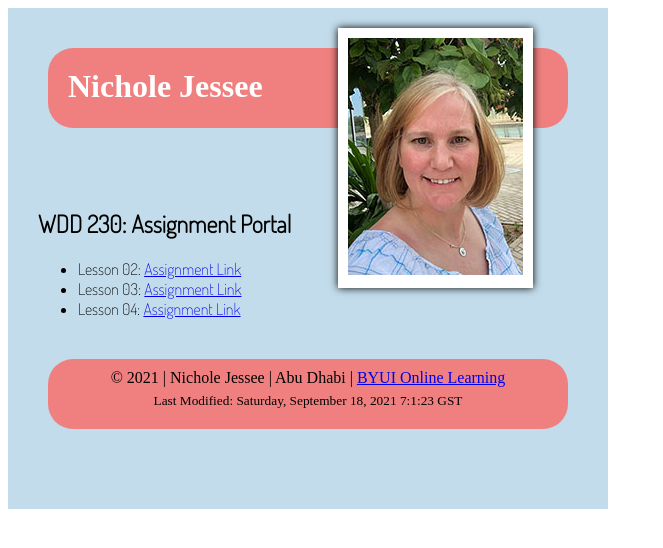
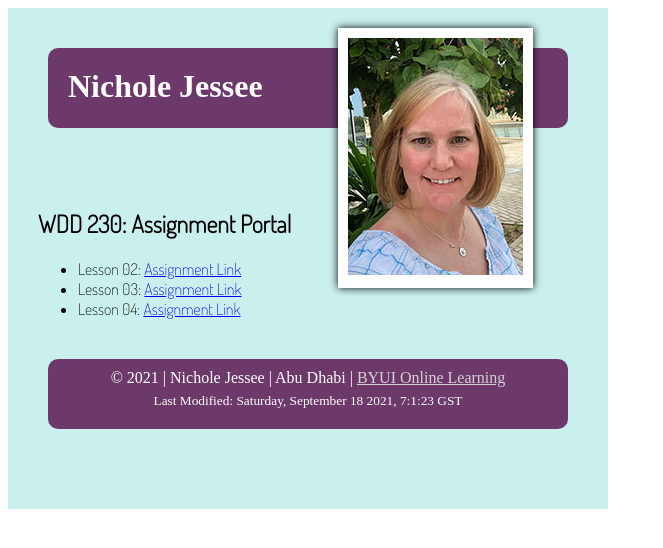
Before and after one commit to Njessee99/wdd230, a plain HTML site: page index.html in a window 1280 px wide. Shown: the whole page, without its empty margins (0-663 px from the left). Drawn offline with Linux system fonts and the light colour scheme; a web font is replaced by a local one.

Commit message:
week 1 commit

```diff
--- a/css/styles.css
+++ b/css/styles.css
@@ -1,22 +1,21 @@
-@import url('https://fonts.googleapis.com/css2?family=Dosis:wght@200&family=Playfair+Display:ital@1&display=swap');
+@import url("https://fonts.googleapis.com/css2?family=Dosis:wght@200&family=Playfair+Display:ital@1&display=swap");
 #content {
   width: 600px;
-
-    background-color: rgb(194, 220, 235);
+  background-color: rgb(202, 240, 238);
 }
 header {
   display: grid;
   grid-template-columns: 1fr 1fr 1fr 1fr 1fr 1fr;
   grid-template-rows: 70px 70px 70px 70px;
 }
-
-h1 {font-family: "Playfair Display", "Plantino", serif;
+h1 {
+  font-family: "Playfair Display", "Plantino", serif;
   height: 40px;
   margin: 40px;
   padding: 20px;
   color: white;
-    background-color: lightcoral;
-    border-radius: 25px;
+  background-color: rgb(108, 57, 106);
+  border-radius: 10px;
   grid-column: 1/7;
   grid-row: 1/3;
 }
@@ -29,7 +28,8 @@ h1 {font-family: "Playfair Display", "Plantino", serif;
   margin-top: 20px;
   margin-left: 30px;
 }
-main {font-family: "Dosis", "Ariel", sans-serif;
+main {
+  font-family: "Dosis", "Ariel", sans-serif;
   padding-left: 30px;
   margin-top: -100px;
 }
@@ -39,9 +39,16 @@ footer {
 #footertext {
   font-family: "Playfair Display", "Plantino", serif;
   margin: 40px;
-   background-color: lightcoral;
+  background-color: rgb(108, 57, 106);
+  color: white;
   height: 70px;
-   border-radius: 25px;
+  border-radius: 10px;
+}
+#footertext a:link {
+  color: lightgray;
+}
+#footertext a:visited {
+  color: gray;
 }
 p {
   text-align: center;
--- a/index.html
+++ b/index.html
@@ -8,7 +8,7 @@
         content="Assignment portal for Nichole Jessee in WDD230: Web Frontend Development at BYU-Idaho">
     <meta name="viewport" content="width=device-width, initial-scale=1">
     <link rel="stylesheet" href="css/styles.css">
-
+    <script defer src="js/dates.js"></script>
 </head>
 
 <body>
@@ -32,8 +32,7 @@
                 Online Learning</a><br>
         <sub> Last Modified: <span id="modified"> </span> GST</sub></p></div>
     </footer>
-    <script src="js/currentyear.js"></script>
-    <script src="js/modified.js"></script>
+
     </div>
 </body>
 
--- a/js/currentyear.js
+++ /dev/null
@@ -1,4 +0,0 @@
-let today = new Date();
-
-
-document.getElementById("currentyear").textContent = today.getFullYear();
--- /dev/null
+++ b/js/dates.js
@@ -0,0 +1,36 @@
+//code to put current year for copyright
+let copyyear = new Date();
+
+document.getElementById("currentyear").textContent = copyyear.getFullYear();
+//code to place the last modified date in document
+let daynames = [
+  "Sunday",
+  "Monday",
+  "Tuesday",
+  "Wednesday",
+  "Thursday",
+  "Friday",
+  "Saturday",
+];
+let months = [
+  "January",
+  "February",
+  "March",
+  "April",
+  "May",
+  "June",
+  "July",
+  "August",
+  "September",
+  "October",
+  "November",
+  "December",
+];
+
+let lastMod = new Date(document.lastModified);
+let dayName = daynames[lastMod.getDay()];
+let monthName = months[lastMod.getMonth()];
+let year = lastMod.getFullYear();
+let fulldate = `${dayName}, ${monthName} ${lastMod.getDate()} ${year}, ${lastMod.getHours()}:${lastMod.getMinutes()}:${lastMod.getSeconds()}`;
+
+document.getElementById("modified").textContent = fulldate;
--- a/js/modified.js
+++ /dev/null
@@ -1,33 +0,0 @@
-let daynames = [
-"Sunday",
-"Monday",
-"Tuesday",
-"Wednesday",
-"Thursday",
-"Friday",
-"Saturday"
-];
-let months = [
-    "January",
-    "February",
-    "March",
-    "April",
-    "May",
-    "June",
-    "July",
-    "August",
-    "September",
-    "October",
-    "November",
-    "December"
-];
-
-let lastMod = new Date(document.lastModified);
-let dayName = daynames[lastMod.getDay()];
-let monthName = months[lastMod.getMonth()];
-let year = lastMod.getFullYear();
-let fulldate = dayName + ", " + monthName + " " + lastMod.getDate() + ", " + year + "  " + lastMod.getHours() + ":" + lastMod.getMinutes() + ":" + lastMod.getSeconds();
-
-
-
-document.getElementById("modified").textContent = fulldate;
```
Lines whose indentation alone changed are shown as unchanged.
